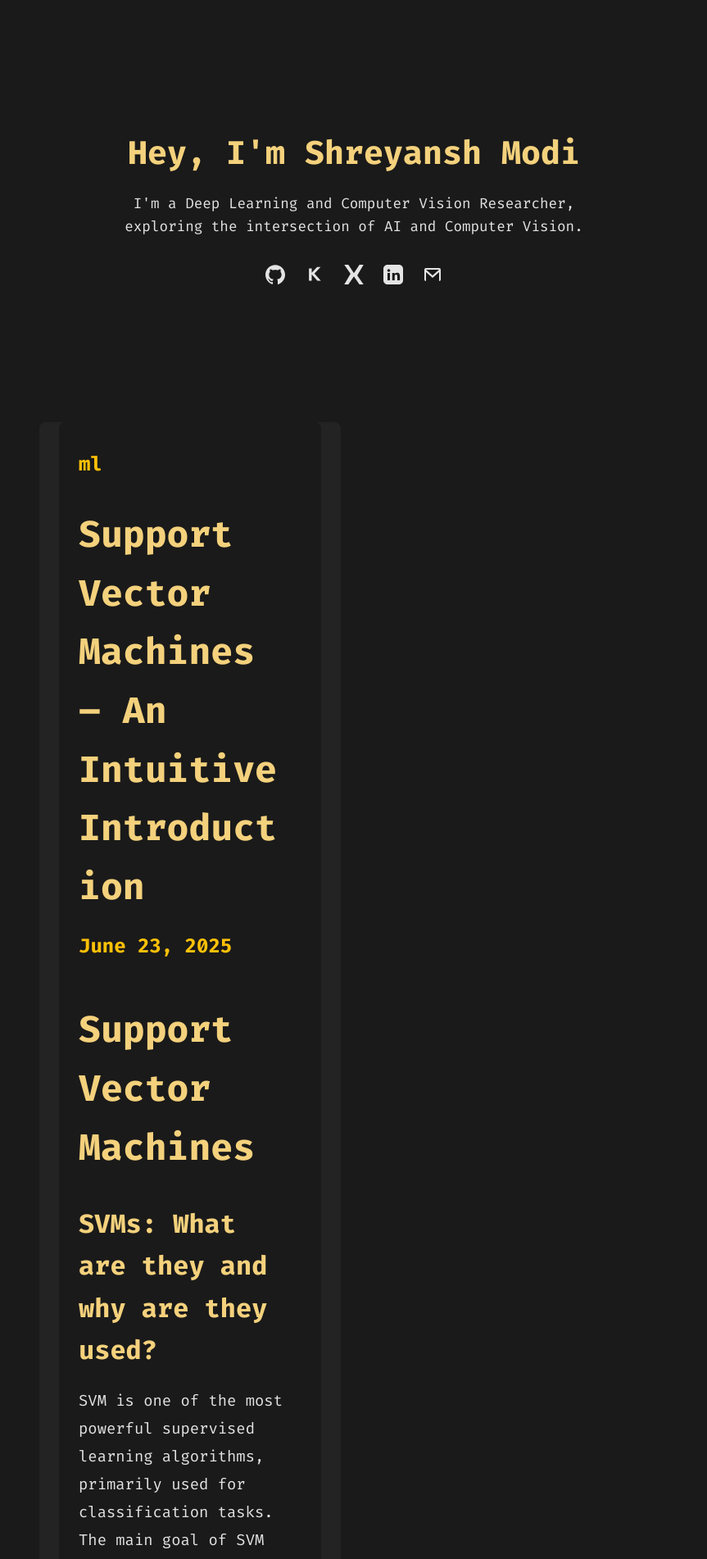
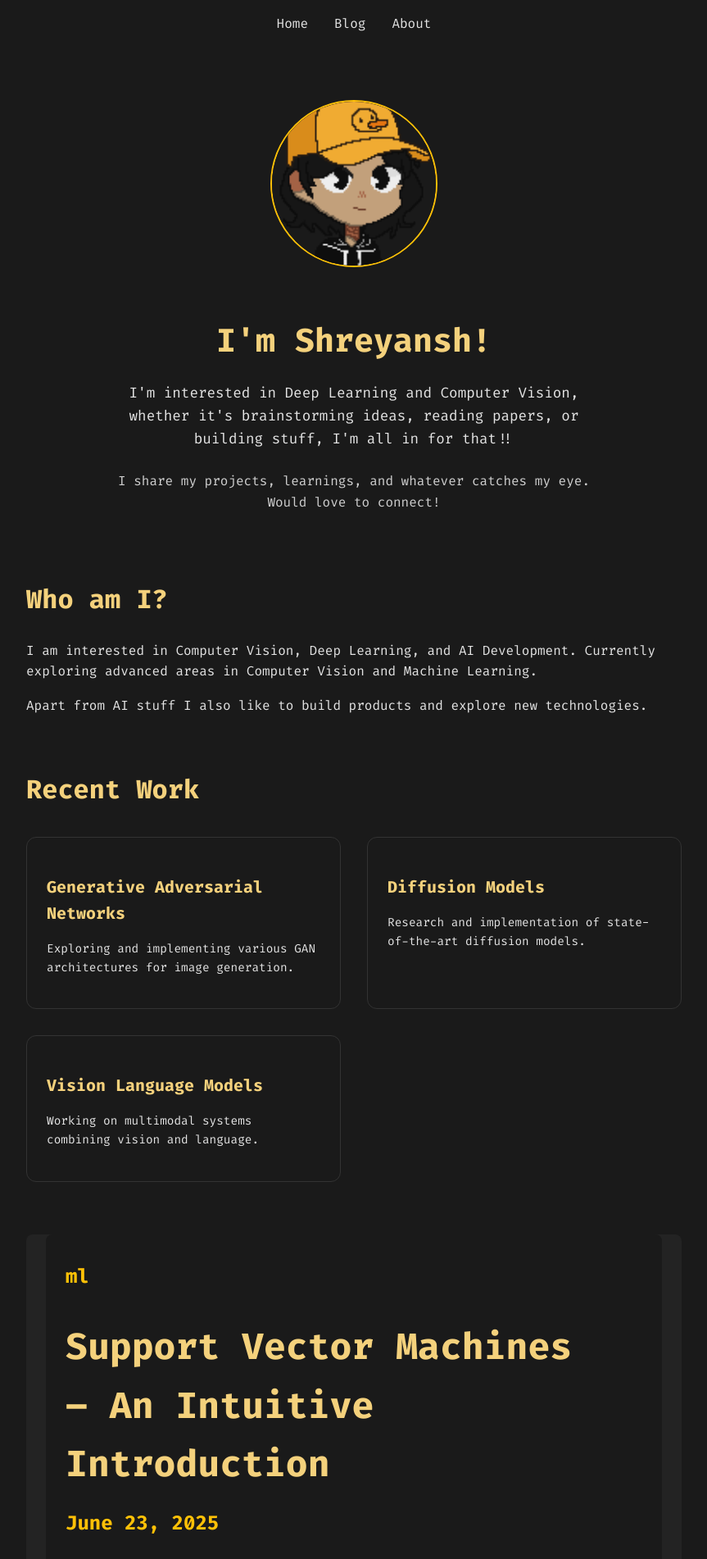
Before and after one commit to shrrynsh/site.github.io, a Jekyll site: the page built from _posts/2025-06-23-svm-from-scratch.md, in a window 1280 px wide. Shown: the top 1902 px of the page at 82% size, without its empty margins (208-1071 px from the left). Built offline with Jekyll 4.4.1, drawn with Linux system fonts in a browser that asks for light colours.

Commit message:
Update default.html

```diff
--- a/_layouts/default.html
+++ b/_layouts/default.html
@@ -2,37 +2,57 @@
 <html lang="en">
 {% include head.html %}
 <body>
+  <!-- Navigation -->
+  <nav class="nav-menu">
+    <a href="/">Home</a>
+    <a href="/blog">Blog</a>
+    <a href="/about">About</a>
+  </nav>
+
   <!-- Main Content Area -->
   <main class="main-content">
-    <!-- Hero Section -->
-    <div class="hero-section">
-      <h1>Hey, I'm Shreyansh Modi</h1>
-      <p class="hero-subtitle">I'm a Deep Learning and Computer Vision Researcher, exploring the intersection of AI and Computer Vision.</p>
-      <div class="social-links-header">
-        <a href="https://github.com/shrrynsh" class="social-link" title="GitHub">
-          <svg class="header-icon" xmlns="http://www.w3.org/2000/svg" width="24" height="24" viewBox="0 0 24 24" fill="currentColor"><path d="M12 0.297c-6.63 0-12 5.373-12 12 0 5.303 3.438 9.8 8.205 11.387.6.113.82-.258.82-.577 0-.285-.01-1.04-.015-2.04-3.338.724-4.042-1.416-4.042-1.416-.546-1.387-1.333-1.756-1.333-1.756-1.089-.745.084-.729.084-.729 1.205.084 1.84 1.236 1.84 1.236 1.07 1.834 2.809 1.304 3.495.997.108-.775.418-1.305.762-1.605-2.665-.305-5.466-1.334-5.466-5.931 0-1.311.469-2.381 1.236-3.221-.124-.303-.535-1.523.117-3.176 0 0 1.008-.322 3.301 1.23.957-.266 1.983-.399 3.003-.404 1.02.005 2.047.138 3.006.404 2.291-1.553 3.297-1.23 3.297-1.23.653 1.653.242 2.873.118 3.176.77.84 1.235 1.91 1.235 3.221 0 4.609-2.803 5.624-5.475 5.921.43.372.823 1.102.823 2.222 0 1.606-.014 2.898-.014 3.293 0 .322.216.694.825.576C20.565 22.092 24 17.592 24 12.297c0-6.627-5.373-12-12-12"/></svg>
-        </a>
-        <a href="https://kaggle.com/shrrynsh" class="social-link" title="Kaggle">
-          <svg class="header-icon" xmlns="http://www.w3.org/2000/svg" width="24" height="24" viewBox="0 0 256 256" fill="currentColor">
-            <g><path d="M54.5 208V48h36.2v56.6l70.2-74.6h45.1l-80.2 84.2 84.2 93.8h-46.2l-73.1-81.5V208z"/></g>
-          </svg>
-        </a>
-        <a href="https://x.com/shrrynsh" class="social-link" title="X">
-          <svg class="header-icon" xmlns="http://www.w3.org/2000/svg" width="24" height="24" viewBox="0 0 1200 1227" fill="currentColor">
-            <path d="M1199.61 0H944.93L600.01 529.09 255.07 0H.39l389.6 564.09L0 1227h254.68l345.33-496.13L945.32 1227H1200l-389.6-563.91z"/>
-          </svg>
-        </a>
-        <a href="https://www.linkedin.com/in/shreyanshmodi" class="social-link" title="LinkedIn">
-          <svg class="header-icon" xmlns="http://www.w3.org/2000/svg" width="24" height="24" viewBox="0 0 24 24" fill="currentColor"><path d="M19 0h-14c-2.76 0-5 2.24-5 5v14c0 2.76 2.24 5 5 5h14c2.76 0 5-2.24 5-5v-14c0-2.76-2.24-5-5-5zm-11 19h-3v-9h3v9zm-1.5-10.28c-.97 0-1.75-.79-1.75-1.75s.78-1.75 1.75-1.75 1.75.79 1.75 1.75-.78 1.75-1.75 1.75zm13.5 10.28h-3v-4.5c0-1.08-.02-2.47-1.5-2.47-1.5 0-1.73 1.17-1.73 2.39v4.58h-3v-9h2.89v1.23h.04c.4-.75 1.38-1.54 2.84-1.54 3.04 0 3.6 2 3.6 4.59v4.72z"/></svg>
-        </a>
-        <a href="mailto:shreyansh_m@ee.iitr.ac.in" class="social-link" title="Email">
-          <svg class="header-icon" xmlns="http://www.w3.org/2000/svg" width="24" height="24" fill="currentColor" viewBox="0 0 24 24"><path d="M20 4H4c-1.1 0-2 .9-2 2v12c0 1.1.9 2 2 2h16c1.1 0 2-.9 2-2V6c0-1.1-.9-2-2-2zm0 2v.01L12 13 4 6.01V6h16zM4 20V8.99l8 7 8-7V20H4z"/></svg>
-        </a>
+    <div class="content-wrapper">
+      <div class="profile-section">
+        <div class="profile-info">
+          <div class="profile-image">
+            <img src="/assets/img/avatar.webp" alt="Shreyansh Modi" class="avatar">
+          </div>
+          <div class="title-section">
+            <h1>I'm Shreyansh!</h1>
+            <p class="intro-text">
+              I'm interested in Deep Learning and Computer Vision, whether it's brainstorming ideas, reading papers, or building stuff, I'm all in for that!!
+            </p>
+            <p class="connect-text">
+              I share my projects, learnings, and whatever catches my eye. Would love to connect!
+            </p>
+          </div>
+        </div>
       </div>
-    </div>
 
-    <!-- Content Area -->
-    <div class="content-wrapper">
+      <div class="about-section">
+        <h2>Who am I?</h2>
+        <p>I am interested in Computer Vision, Deep Learning, and AI Development. Currently exploring advanced areas in Computer Vision and Machine Learning.</p>
+        <p>Apart from AI stuff I also like to build products and explore new technologies.</p>
+      </div>
+
+      <div class="recent-work">
+        <h2>Recent Work</h2>
+        <div class="work-items">
+          <div class="work-item">
+            <h3>Generative Adversarial Networks</h3>
+            <p>Exploring and implementing various GAN architectures for image generation.</p>
+          </div>
+          <div class="work-item">
+            <h3>Diffusion Models</h3>
+            <p>Research and implementation of state-of-the-art diffusion models.</p>
+          </div>
+          <div class="work-item">
+            <h3>Vision Language Models</h3>
+            <p>Working on multimodal systems combining vision and language.</p>
+          </div>
+        </div>
+      </div>
+
       {{ content }}
     </div>
   </main>
@@ -138,114 +158,170 @@
       opacity: 0.3;
     }
 
-    /* Main Content */
+    /* Reset and Base Styles */
+    body, html {
+      margin: 0;
+      padding: 0;
+      font-family: 'Fira Code', monospace !important;
+      background-color: #1a1a1a !important;
+      color: #e4e4e4 !important;
+      line-height: 1.6;
+    }
+
+    /* Main Content Layout */
     .main-content {
-      min-height: calc(100vh - 120px);
-      width: 100%;
       max-width: 800px;
       margin: 0 auto;
       padding: 2rem 1rem;
-      box-sizing: border-box;
     }
 
-    /* Hero Section */
-    .hero-section {
-      text-align: center;
-      margin: 4rem 0;
-      padding: 2rem 0;
+    .content-wrapper {
+      width: 100%;
     }
 
-    .hero-section h1 {
-      font-size: 2.5rem !important;
-      margin-bottom: 1rem;
-      color: var(--text-primary, #f4d17c) !important;
+    /* Profile Section */
+    .profile-section {
+      margin-bottom: 4rem;
     }
 
-    .hero-subtitle {
+    .profile-info {
+      display: flex;
+      flex-direction: column;
+      align-items: center;
+      text-align: center;
+      gap: 2rem;
+    }
+
+    .profile-image {
+      width: 200px;
+      height: 200px;
+      border-radius: 50%;
+      overflow: hidden;
+      background: #2a2a2a;
+      border: 2px solid var(--accent, #ffc107);
+    }
+
+    .avatar {
+      width: 100%;
+      height: 100%;
+      object-fit: cover;
+    }
+
+    .title-section {
+      max-width: 600px;
+    }
+
+    .title-section h1 {
+      font-size: 2.5rem !important;
+      color: var(--text-primary, #f4d17c) !important;
+      margin-bottom: 1rem;
+      font-weight: 700;
+    }
+
+    .intro-text {
       font-size: 1.1rem !important;
       color: var(--text-secondary, #e4e4e4) !important;
-      max-width: 600px;
-      margin: 0 auto 2rem;
-      line-height: 1.6;
+      margin-bottom: 1.5rem;
     }
 
-    .social-links-header {
+    .connect-text {
+      font-size: 1rem !important;
+      color: var(--text-secondary, #e4e4e4) !important;
+      opacity: 0.9;
+    }
+
+    /* About Section */
+    .about-section {
+      margin-bottom: 4rem;
+    }
+
+    .about-section h2 {
+      font-size: 2rem !important;
+      color: var(--text-primary, #f4d17c) !important;
+      margin-bottom: 1.5rem;
+    }
+
+    .about-section p {
+      font-size: 1rem !important;
+      margin-bottom: 1rem;
+      color: var(--text-secondary, #e4e4e4) !important;
+    }
+
+    /* Recent Work Section */
+    .recent-work {
+      margin-bottom: 4rem;
+    }
+
+    .recent-work h2 {
+      font-size: 2rem !important;
+      color: var(--text-primary, #f4d17c) !important;
+      margin-bottom: 2rem;
+    }
+
+    .work-items {
+      display: grid;
+      grid-template-columns: repeat(auto-fit, minmax(250px, 1fr));
+      gap: 2rem;
+    }
+
+    .work-item {
+      background: #2a2a2a;
+      padding: 1.5rem;
+      border-radius: 12px;
+      border: 1px solid var(--border, #333);
+    }
+
+    .work-item h3 {
+      font-size: 1.25rem !important;
+      color: var(--text-primary, #f4d17c) !important;
+      margin-bottom: 1rem;
+    }
+
+    .work-item p {
+      font-size: 0.9rem !important;
+      color: var(--text-secondary, #e4e4e4) !important;
+    }
+
+    /* Navigation */
+    .nav-menu {
       display: flex;
       justify-content: center;
-      gap: 1.5rem;
-      margin-top: 2rem;
+      padding: 1rem;
+      gap: 2rem;
+      margin-bottom: 2rem;
     }
 
-    .social-links-header .social-link {
+    .nav-menu a {
       color: var(--text-secondary, #e4e4e4) !important;
+      text-decoration: none;
+      font-size: 1rem;
       transition: color 0.2s ease;
     }
 
-    .social-links-header .social-link:hover {
+    .nav-menu a:hover {
       color: var(--accent, #ffc107) !important;
-      text-decoration: none !important;
-    }
-
-    .header-icon {
-      width: 24px;
-      height: 24px;
-    }
-
-    /* Content Grid */
-    .content-wrapper {
-      display: grid;
-      grid-template-columns: repeat(auto-fill, minmax(300px, 1fr));
-      gap: 2rem;
-      padding: 2rem 0;
-    }
-
-    /* Post Cards */
-    .post-card {
-      background: var(--card-bg, #2a2a2a);
-      border: 1px solid var(--border, #333);
-      border-radius: 12px;
-      padding: 1.5rem;
-      transition: transform 0.2s ease;
-    }
-
-    .post-card:hover {
-      transform: translateY(-5px);
-    }
-
-    .post-title {
-      font-size: 1.5rem !important;
-      margin-bottom: 1rem;
-      color: var(--text-primary, #f4d17c) !important;
-    }
-
-    .post-excerpt {
-      font-size: 1rem !important;
-      color: var(--text-secondary, #e4e4e4) !important;
-      margin-bottom: 1rem;
-      line-height: 1.6;
-    }
-
-    .post-meta {
-      font-size: 0.9rem !important;
-      color: #888 !important;
     }
 
     /* Responsive Design */
     @media (max-width: 768px) {
-      .hero-section {
-        margin: 2rem 0;
-        padding: 1rem 0;
+      .profile-info {
+        gap: 1.5rem;
       }
 
-      .hero-section h1 {
+      .profile-image {
+        width: 150px;
+        height: 150px;
+      }
+
+      .title-section h1 {
         font-size: 2rem !important;
       }
 
-      .hero-subtitle {
+      .intro-text {
         font-size: 1rem !important;
       }
 
-      .content-wrapper {
+      .work-items {
         grid-template-columns: 1fr;
       }
     }
```
